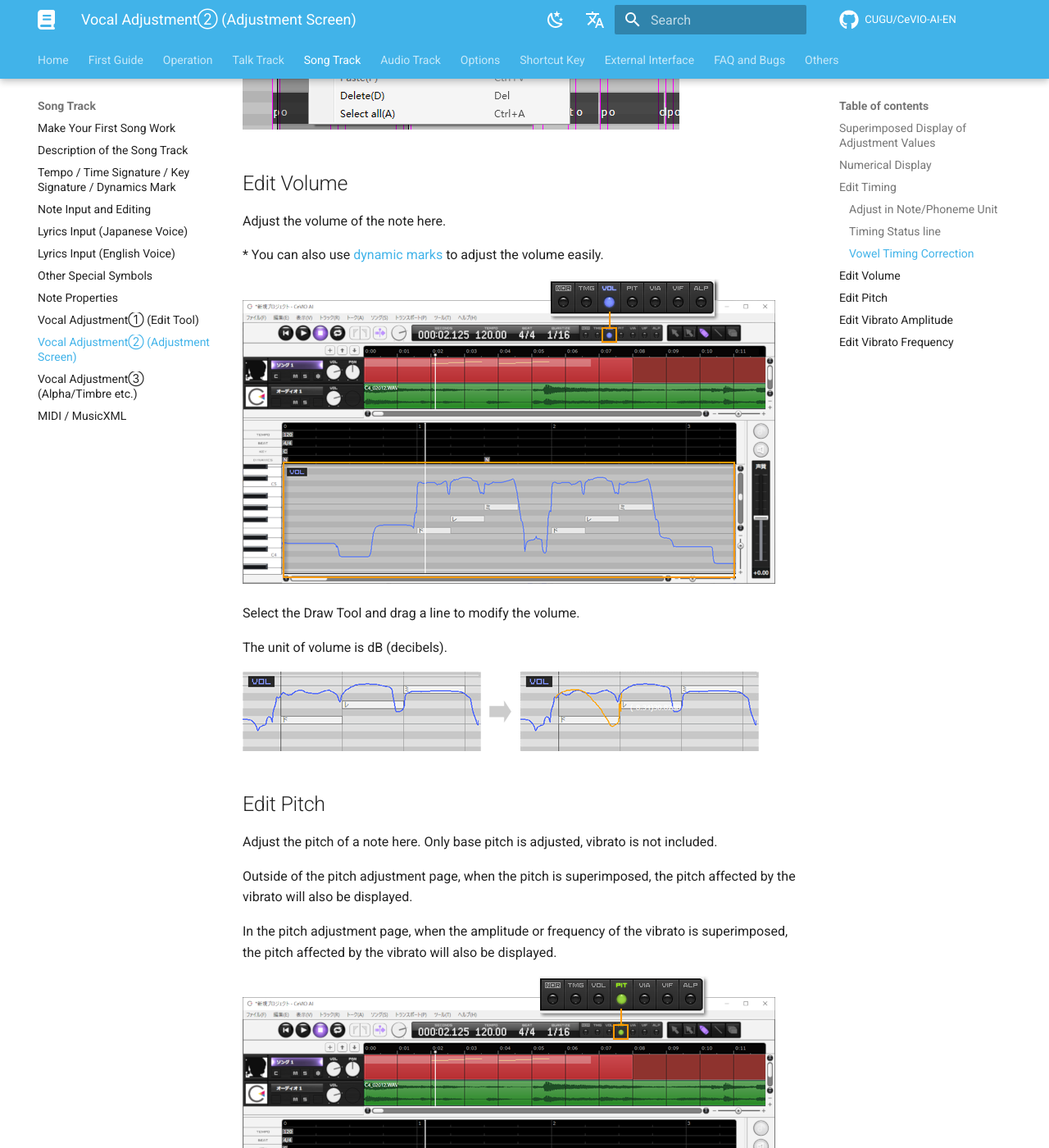
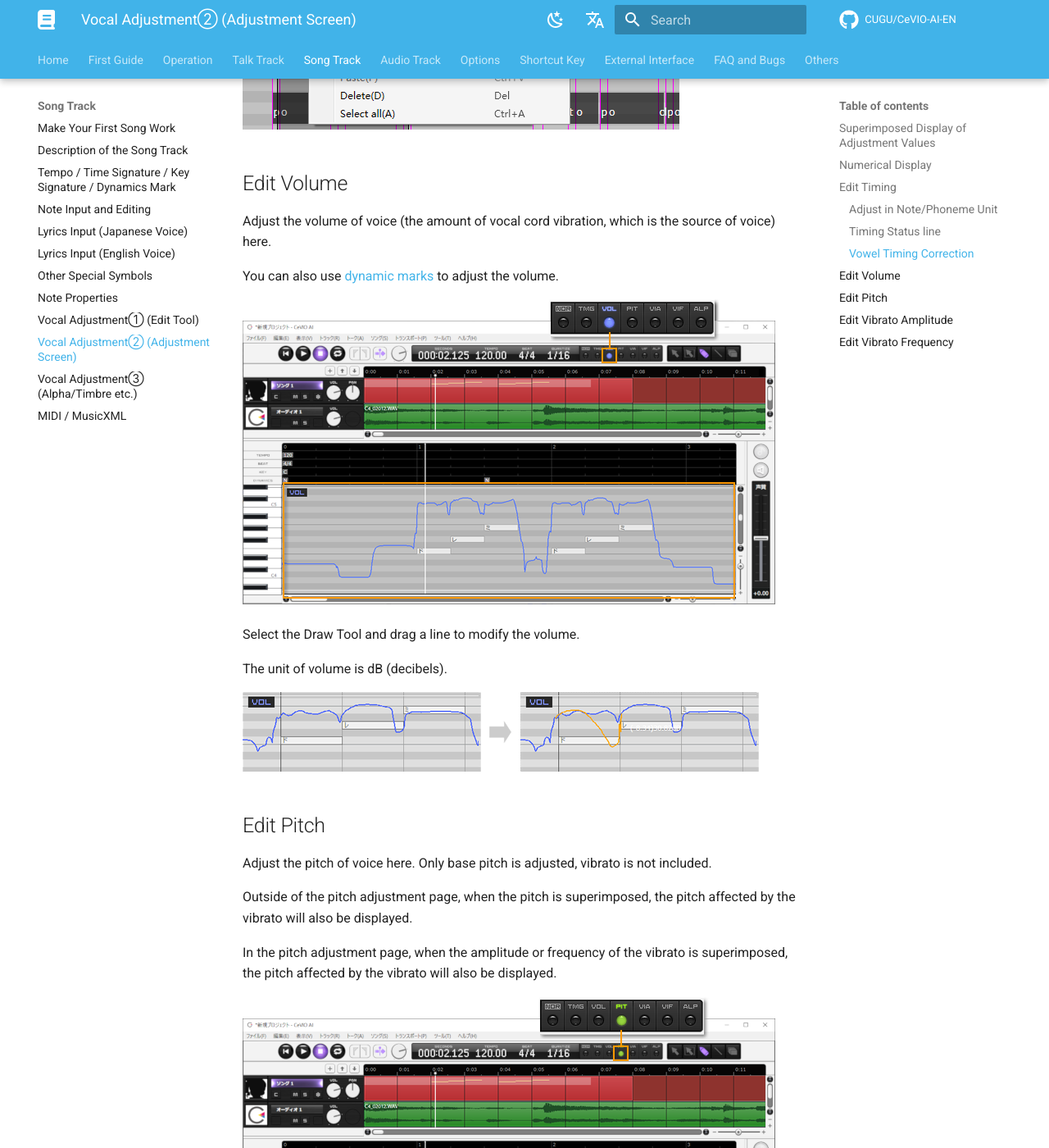
Before and after one commit to CeVIO-User-Guide-Unofficial/cevio-ai-en, an MkDocs documentation site: the page built from docs/songtrack/song_07.md, in a window 1280 px wide and 1400 px high, scrolled down 3931 px. Shown: the whole window at 82% size. Built offline with MkDocs 1.6.1 and Material for MkDocs 9.7.7, drawn with Linux system fonts in a browser that asks for light colours; comment, search, counter and statistics services are not loaded; some of the changed text lies outside the part shown.

Commit message:
update: 2023-11-22

```diff
--- a/docs/songtrack/song_07.md
+++ b/docs/songtrack/song_07.md
@@ -86,9 +86,9 @@ Choose it from the right-click menu of the note (or after selecting a range in t
 
 ## Edit Volume
 
-Adjust the volume of the note here.
+Adjust the volume of voice (the amount of vocal cord vibration, which is the source of voice) here.
 
-\* You can also use [dynamic marks](songtrack.md/#dynamic-mark-setting) to adjust the volume easily.
+You can also use [dynamic marks](songtrack.md/#dynamic-mark-setting) to adjust the volume.
 
 ![volume](images/song_07_8.png)
 
@@ -100,7 +100,7 @@ The unit of volume is dB (decibels).
 
 ## Edit Pitch
 
-Adjust the pitch of a note here. Only base pitch is adjusted, vibrato is not included.
+Adjust the pitch of voice here. Only base pitch is adjusted, vibrato is not included.
 
 Outside of the pitch adjustment page, when the pitch is superimposed, the pitch affected by the vibrato will also be displayed.
 
@@ -116,7 +116,7 @@ The unit of pitch is Hz (Hertz).
 
 ## Edit Vibrato Amplitude
 
-Vibrato can be adjusted by amplitude and frequency, adjust the amplitude of vibrato here.
+Vibrato of a song can be adjusted by amplitude and frequency, adjust the amplitude of vibrato here.
 
 Superimposed display pitch will show the pitch with vibrato for easy adjustment.
 
@@ -132,7 +132,7 @@ The unit of amplitude is Cent, and 100Cent represents a half-tone up or down.
 
 ## Edit Vibrato Frequency
 
-Vibrato can be adjusted by amplitude and frequency, adjust the frequency of vibrato here.
+Vibrato of a song can be adjusted by amplitude and frequency, adjust the frequency of vibrato here.
 
 Superimposed display pitch will show the pitch with vibrato for easy adjustment.
 
--- a/mkdocs.yml
+++ b/mkdocs.yml
@@ -101,7 +101,6 @@ nav:
   - First Guide:
     - firstguide/system_requirements.md
     - firstguide/install.md
-    - firstguide/install_cn_patch.md
   - Operation:
     - operation/index.md
     - operation/menu.md
```
Also changed, not shown: docs/firstguide/install.md (+1 -1 lines), docs/firstguide/install_cn_patch.md (deleted, +0 -7 lines), docs/talktrack/images/phoneme_6.png.
